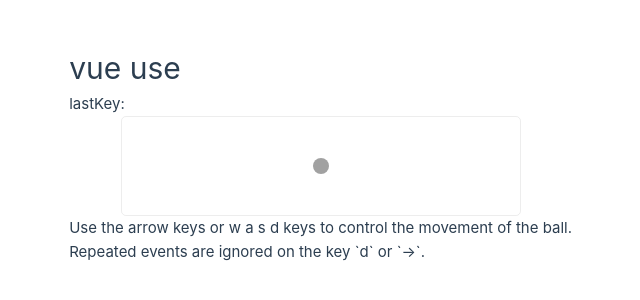
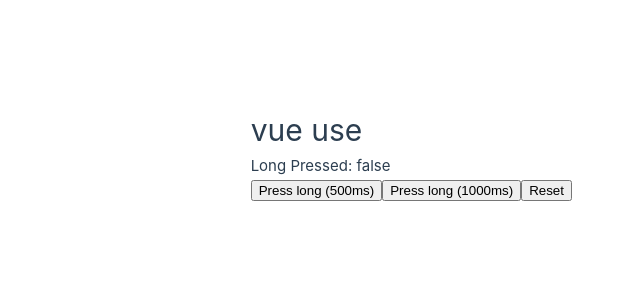
Before and after one commit to noah-00/vue3-doc, a Vue app: page / in a window 1280 px wide. Shown: the part 246-546 px from the top of the page, without its empty margins (68-708 px from the left). Built offline with nearby package versions, Linux system fonts and the light colour scheme.

Commit message:
✨ onLongPress

```diff
--- /dev/null
+++ b/src/components/VueUse/Sensors/OnLongPress.vue
@@ -0,0 +1,27 @@
+<script setup lang="ts">
+import { ref } from "vue";
+import { onLongPress } from "@vueuse/core";
+
+const htmlRef = ref<HTMLElement | null>(null);
+const htmlRefOptions = ref<HTMLElement | null>(null);
+
+const longPressed = ref(false);
+
+function onLongPressCallback(e: PointerEvent) {
+  longPressed.value = true;
+}
+
+function reset() {
+  longPressed.value = false;
+}
+
+onLongPress(htmlRef, onLongPressCallback);
+onLongPress(htmlRefOptions, onLongPressCallback, { delay: 1000 });
+</script>
+
+<template>
+  <p>Long Pressed: {{ longPressed }}</p>
+  <button ref="htmlRef" class="ml-2 button small">Press long (500ms)</button>
+  <button ref="htmlRefOptions" class="ml-2 button small">Press long (1000ms)</button>
+  <button class="ml-2 button small" @click="reset">Reset</button>
+</template>
--- a/src/components/VueUse/index.vue
+++ b/src/components/VueUse/index.vue
@@ -19,6 +19,7 @@
 
 import OnClickOutside from "./Sensors/OnClickOutside.vue";
 import OnKeyStroke from "./Sensors/OnKeyStroke.vue";
+import OnLongPress from "./Sensors/OnLongPress.vue";
 </script>
 
 <template>
@@ -42,5 +43,6 @@
   <!-- <UseUrlSearchParams /> -->
 
   <!-- <OnClickOutside /> -->
-  <OnKeyStroke />
+  <!-- <OnKeyStroke /> -->
+  <OnLongPress />
 </template>
```
